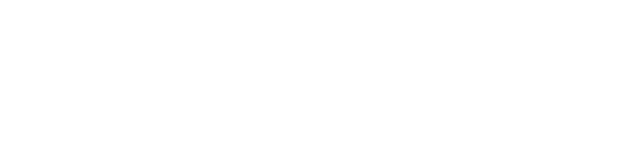
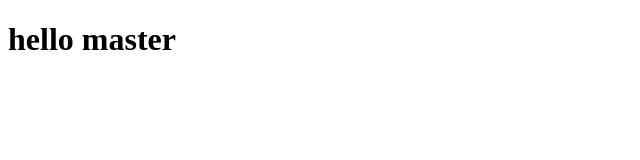
Before and after one commit to vamsikandula03/learninggit, a plain HTML site: page index.html in a window 1280 px wide. Shown: the whole page, without its empty margins (0-640 px from the left). Drawn offline with Linux system fonts and the light colour scheme.

Commit message:
hello master

```diff
--- a/index.html
+++ b/index.html
@@ -6,6 +6,7 @@
     <title>Document</title>
 </head>
 <body>
+    <h1>hello master<h1>
 
 </body>
 </html>
```
